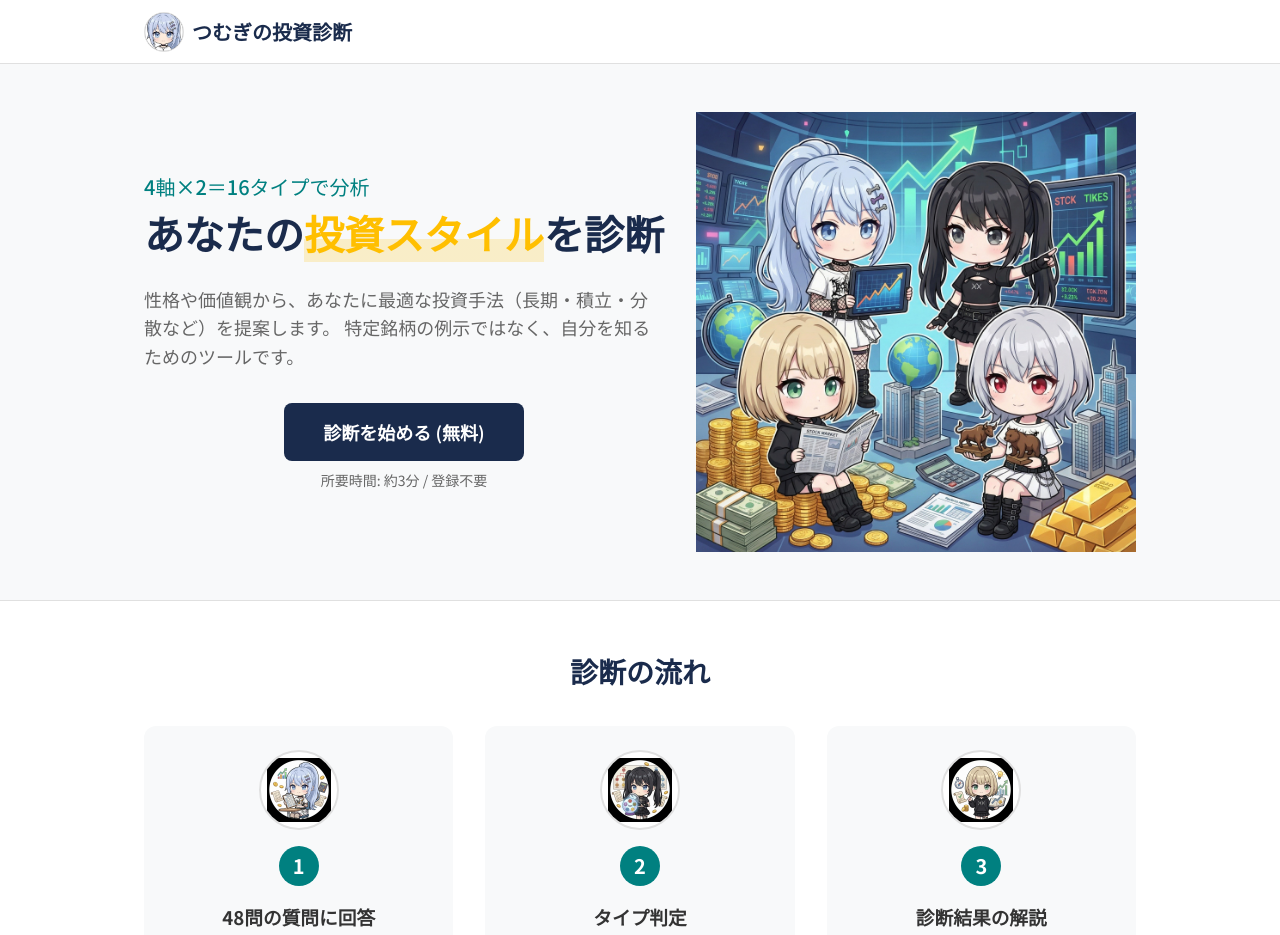
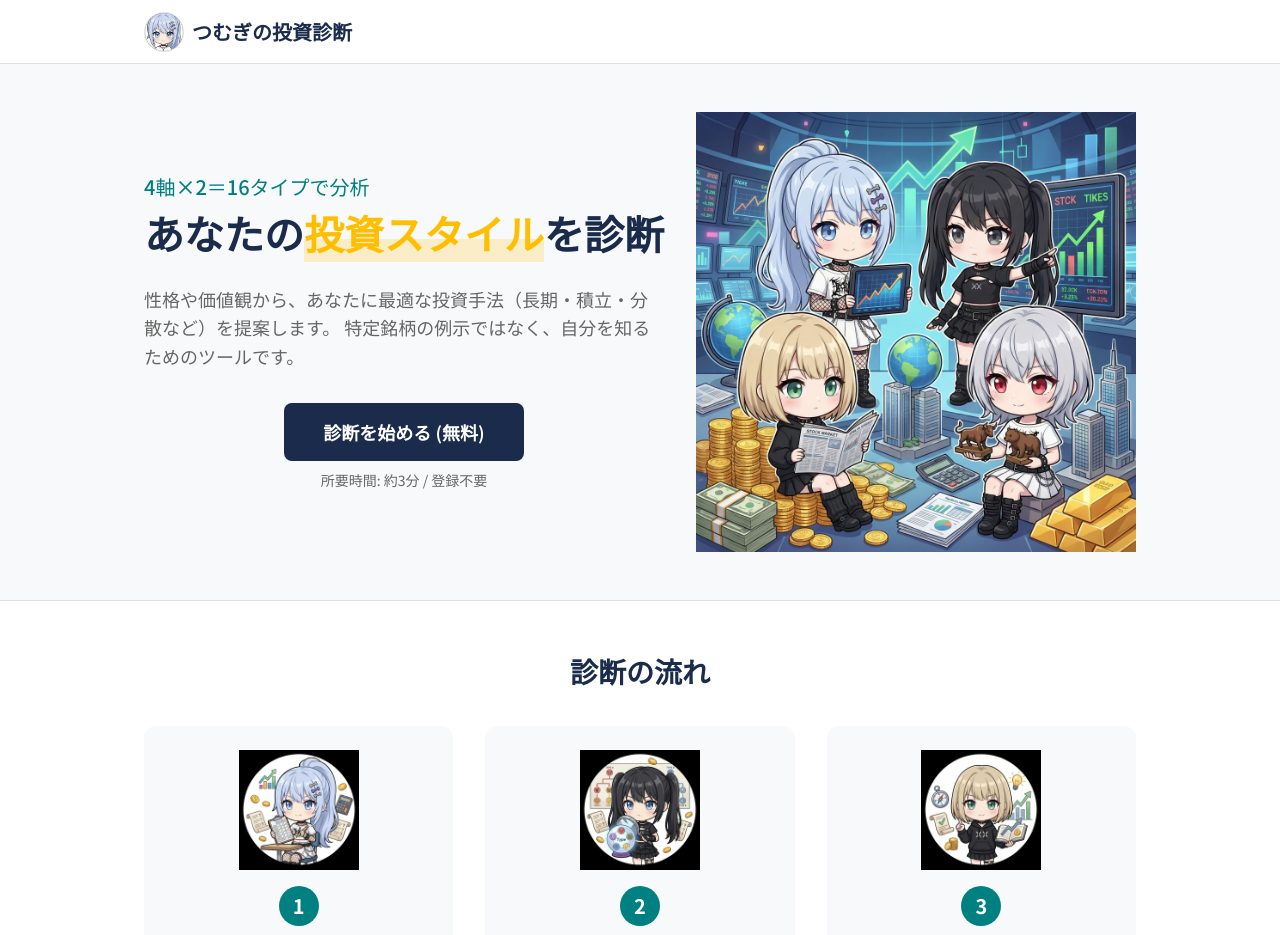
Before and after one commit to waniwanipanich463/toushi-shindan, a Next.js app: page / in a window 1280 px wide. Shown: the top 935 px of the page. Built offline with nearby package versions, Linux system fonts and the light colour scheme; no server answers.

Commit message:
fix: ステップアイコンを囲む円形の装飾を削除し本来のイラストで表示

```diff
--- a/src/app/page.module.css
+++ b/src/app/page.module.css
@@ -54,18 +54,14 @@
 
 .stepIcon {
   margin-bottom: var(--spacing-md);
-  height: 80px;
-  width: 80px;
+  height: 120px;
+  width: 120px;
   margin-left: auto;
   margin-right: auto;
   display: flex;
   align-items: center;
   justify-content: center;
-  background-color: #fff;
-  border-radius: 50%;
-  border: 2px solid var(--color-border);
   overflow: hidden;
-  padding: 8px;
 }
 
 .subtitle {
--- a/src/app/page.tsx
+++ b/src/app/page.tsx
@@ -48,7 +48,7 @@ export default function Home() {
             <div className={styles.steps}>
               <div className={styles.step}>
                 <div className={styles.stepIcon}>
-                  <Image src="/images/step_1.png" alt="QA" width={64} height={64} />
+                  <Image src="/images/step_1.png" alt="QA" width={120} height={120} />
                 </div>
                 <span className={styles.stepNumber}>1</span>
                 <h3>48問の質問に回答</h3>
@@ -56,7 +56,7 @@ export default function Home() {
               </div>
               <div className={styles.step}>
                 <div className={styles.stepIcon}>
-                  <Image src="/images/step_2.png" alt="Type Determination" width={64} height={64} />
+                  <Image src="/images/step_2.png" alt="Type Determination" width={120} height={120} />
                 </div>
                 <span className={styles.stepNumber}>2</span>
                 <h3>タイプ判定</h3>
@@ -64,7 +64,7 @@ export default function Home() {
               </div>
               <div className={styles.step}>
                 <div className={styles.stepIcon}>
-                  <Image src="/images/step_3.png" alt="Chart" width={64} height={64} />
+                  <Image src="/images/step_3.png" alt="Chart" width={120} height={120} />
                 </div>
                 <span className={styles.stepNumber}>3</span>
                 <h3>診断結果の解説</h3>
```
